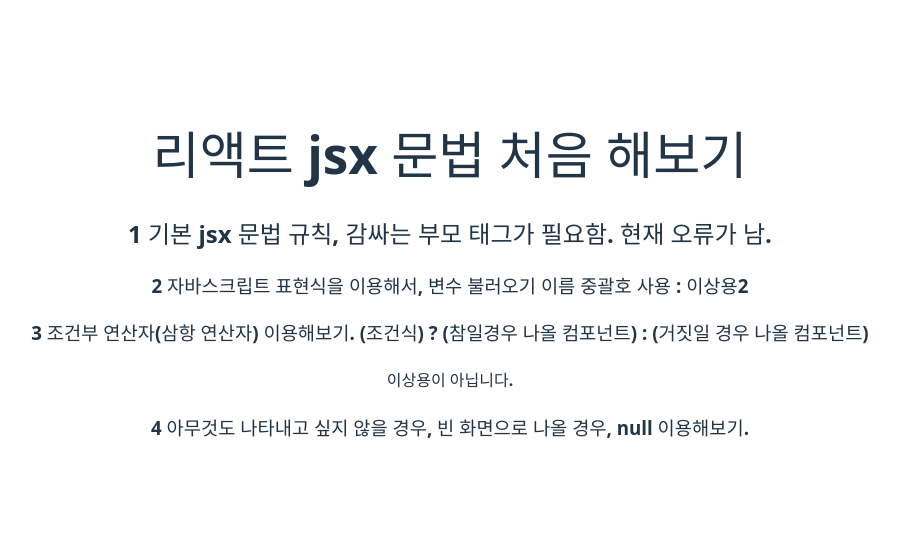
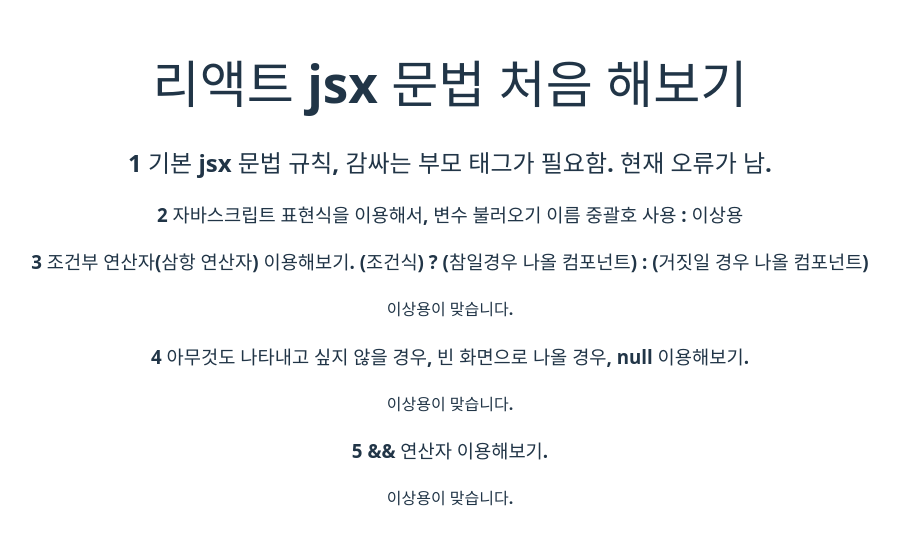
Before and after one commit to reokkamy/React-WorkSpace-k6-0806, a React (Vite) app in the folder hello-react2/: page / in a window 1280 px wide. Shown: the part 124-668 px from the top of the page, without its empty margins (190-1089 px from the left). Built offline with nearby package versions, Linux system fonts and the light colour scheme.

Commit message:
6교시, 기본 문법 2 truthy, falsy , 예시

```diff
--- a/hello-react2/src/App.jsx
+++ b/hello-react2/src/App.jsx
@@ -5,7 +5,7 @@ function App() {
   // 리액트에서는 컴포넌트에서, 요소 여러 개를 왜 하나의 요소로 꼭
   // 감싸 주어야하나?
   // Virtrual DOM에서 컴포넌트 변화를 감지할 때, 효율적으로 비교하기 위해서.
-  const name = '이상용2';
+  const name = '이상용';
   return (
     // jsx 기본 문법(기존 HTML 형식으로 사용 가능 -> 변환을 자동으로 해준다. ),
     // vs jsx 기본 문법 사용 안하면, 모양? 실제 동작은,
@@ -35,6 +35,8 @@ function App() {
         이용해보기.{' '}
       </h3>
       {name === '이상용' ? <h4>이상용이 맞습니다.</h4> : null}
+      <h3>5 && 연산자 이용해보기.</h3>
+      {name === '이상용' && <h4>이상용이 맞습니다.</h4>}
     </>
     // </Fragment>
     // </div>
```
Also changed, not shown: 1 other file (tests, documents, lock files or other folders).
